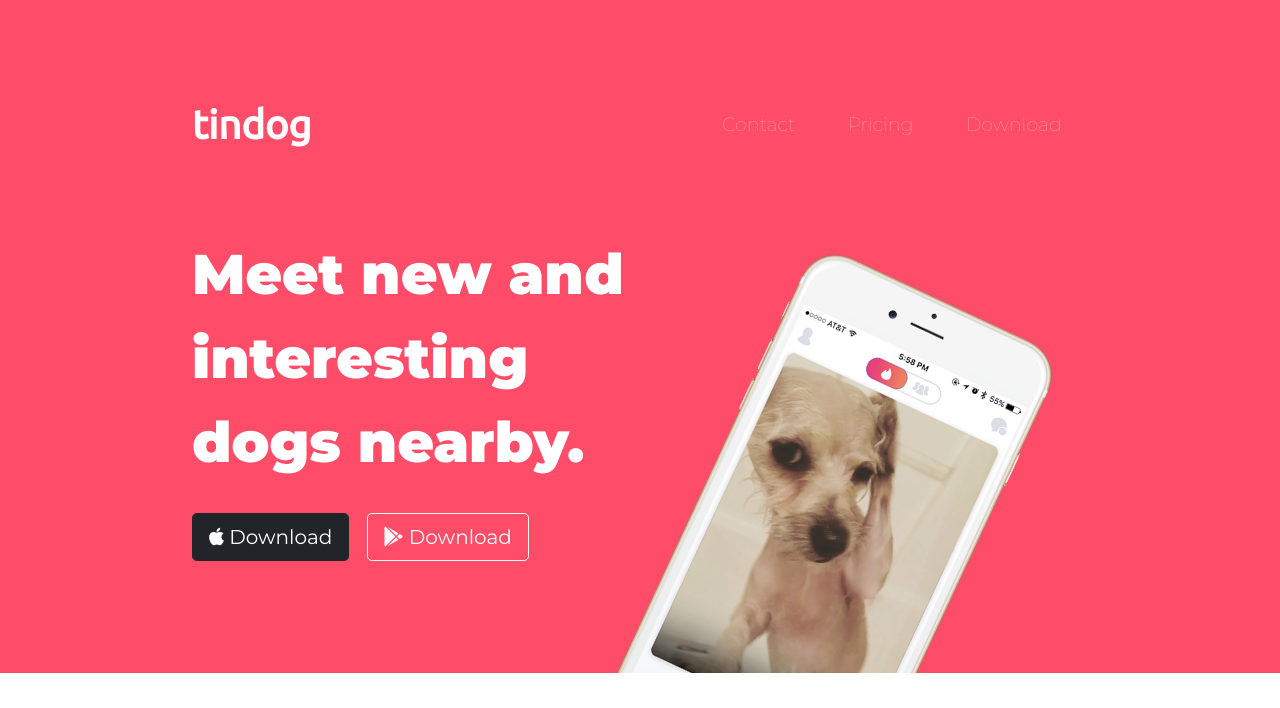
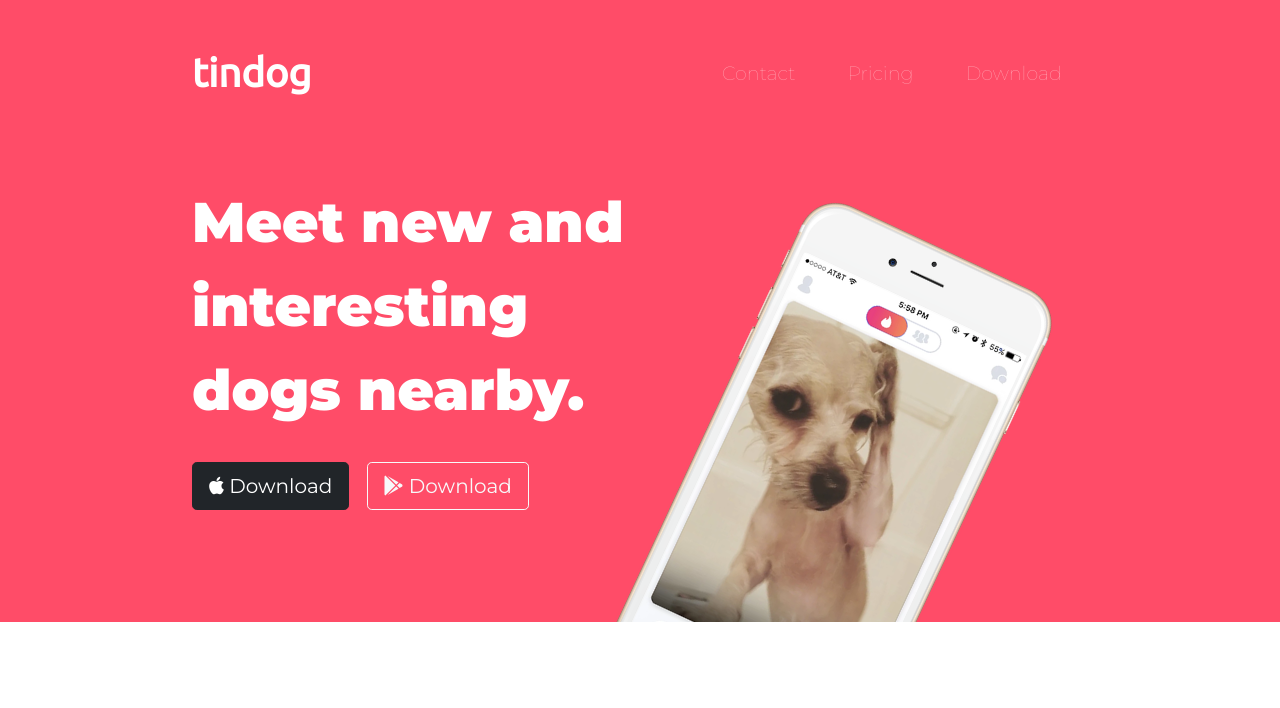
Before and after one commit to Exy63/TinDog, a plain HTML site: page index.html in a window 1280 px wide. Shown: the top 708 px of the page. Drawn offline with nearby package versions, Linux system fonts and the light colour scheme.

Commit message:
top padding was deleted

```diff
--- a/css/styles.css
+++ b/css/styles.css
@@ -72,7 +72,7 @@ background-color: #fff;
 /* TITLE SECTION */
 
 #title .container-fluid {
-  padding: 3% 15% 7;
+  padding: 3% 15% 7%;
   text-align: left;
 }
 
```
